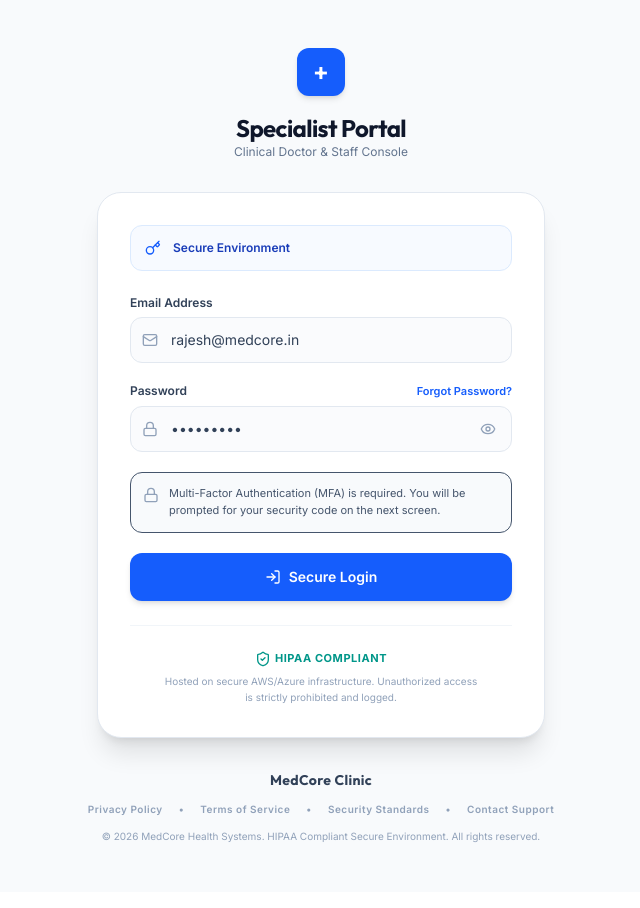
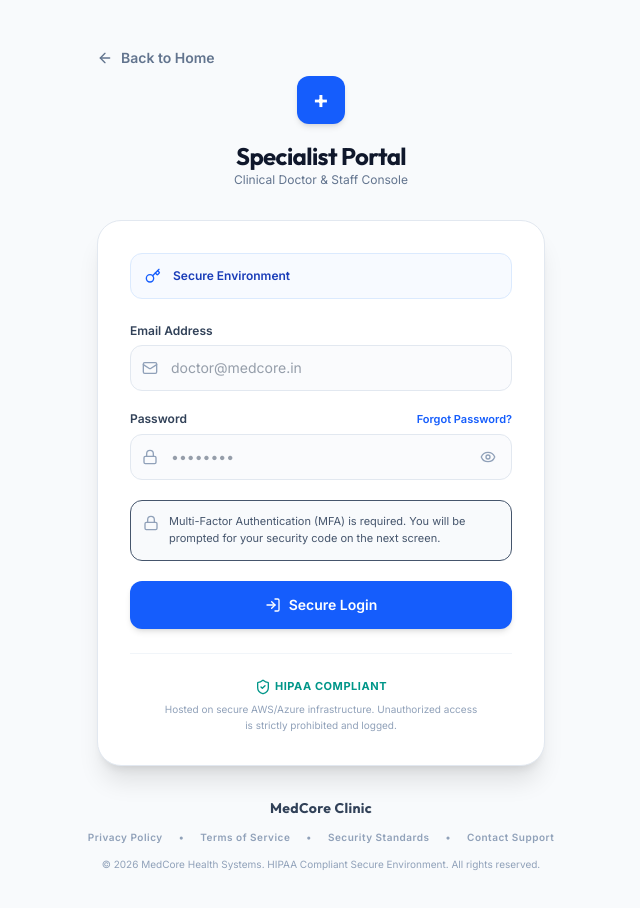
Before and after one commit to Arutkumaran7/Clinic, a React (Vite) app: page / in a window 1280 px wide. Both pictures are taken after a click on the button "Staff Portal". Shown: the top 908 px of the page, without its empty margins (319-959 px from the left). Built offline with nearby package versions, Linux system fonts and the light colour scheme; no server answers.

Commit message:
Update clinic application components and AWS deployment scripts

```diff
--- a/index.html
+++ b/index.html
@@ -3,7 +3,7 @@
   <head>
     <meta charset="UTF-8" />
     <meta name="viewport" content="width=device-width, initial-scale=1.0" />
-    <title>My Google AI Studio App</title>
+    <title>Medcore</title>
   </head>
   <body>
     <div id="root"></div>
--- a/src/App.tsx
+++ b/src/App.tsx
@@ -398,6 +398,7 @@ export default function App() {
               exit={{ opacity: 0 }}
             >
               <StaffLogin
+                onBack={() => setCurrentView('home')}
                 onLoginSuccess={(token, doctorInfo) => {
                   setDoctorToken(token);
                   setLoggedInDoctor(doctorInfo);
--- a/src/components/ContactSupport.tsx
+++ b/src/components/ContactSupport.tsx
@@ -207,7 +207,7 @@ export default function ContactSupport({ onBack }: ContactSupportProps) {
                 </div>
                 <div>
                   <span className="text-slate-400 block text-[10px] uppercase font-bold tracking-wider mb-0.5">Emergency Helpline</span>
-                  <span className="text-slate-800 font-bold text-sm">+91 11 4930 2039</span>
+                  <span className="text-slate-800 font-bold text-sm">0452 124 124 4444</span>
                 </div>
               </div>
 
@@ -227,7 +227,7 @@ export default function ContactSupport({ onBack }: ContactSupportProps) {
                 </div>
                 <div>
                   <span className="text-slate-400 block text-[10px] uppercase font-bold tracking-wider mb-0.5">Clinic Location</span>
-                  <span className="text-slate-800 leading-relaxed block text-sm">Connaught Place, New Delhi, 110001, India</span>
+                  <span className="text-slate-800 leading-relaxed block text-sm">15, Khader Nawaz Khan Road, Nungambakkam, Chennai, 600006, Tamil Nadu, India</span>
                 </div>
               </div>
             </div>
--- a/src/components/HelpCenter.tsx
+++ b/src/components/HelpCenter.tsx
@@ -28,7 +28,7 @@ const ARTICLES: Article[] = [
       '2. Use our dynamic search box to look for clinical specialties, doctor names, or diagnostic fields.',
       '3. Review the available doctors, clinical experiences, and patient feedback ratings on the specialist grid.',
       '4. Click the "Book Appointment" button on your preferred specialist\'s profile card.',
-      '5. Choose your mode of consultation: "In-Person Consultation" at our New Delhi center or "Virtual Telehealth" on-screen.',
+      '5. Choose your mode of consultation: "In-Person Consultation" at our Chennai center or "Virtual Telehealth" on-screen.',
       '6. Select a preferred day in July 2026 and choose an open hourly time slot.',
       '7. Enter the patient\'s full name, clinical reason or notes, and click "Book Consultation" to lock in the appointment.',
       '8. Note: For any reschedules or cancellations, you can contact our central front-desk desk anytime.'
@@ -64,7 +64,7 @@ const ARTICLES: Article[] = [
     summary: 'Instructions on medication renewals and direct local home deliveries.',
     content: [
       '• Follow-up Directives: For patient safety, refills for chronic medication plans require a brief physical or virtual medical review if your previous consultation was more than 3 months ago.',
-      '• Pharmacy Delivery: We offer direct pharmacy home delivery services across Delhi NCR, or you can opt for quick curbside pick-up at our physical pharmacy counter in Connaught Place.',
+      '• Pharmacy Delivery: We offer direct pharmacy home delivery services across Chennai, or you can opt for quick curbside pick-up at our physical pharmacy counter in T. Nagar, Chennai.',
       '• Requesting Renewals: To request a quick renewal, simply contact our diagnostic center helpline with your medical case reference ID.'
     ]
   },
--- a/src/components/LandingPage.tsx
+++ b/src/components/LandingPage.tsx
@@ -30,7 +30,7 @@ export default function LandingPage({ onNavigate, topDoctors, onBookDoctor, onSe
           </h1>
 
           <p className="text-slate-600 text-base sm:text-lg leading-relaxed max-w-xl">
-            Experience world-class healthcare in India with our leading clinical experts. Book your in-person diagnosis at our New Delhi center or request a secure virtual consultation instantly.
+            Experience world-class healthcare in India with our leading clinical experts. Book your in-person diagnosis at our Chennai center or request a secure virtual consultation instantly.
           </p>
 
           <div className="flex flex-wrap gap-4 w-full sm:w-auto mt-2">
--- a/src/components/StaffLogin.tsx
+++ b/src/components/StaffLogin.tsx
@@ -1,14 +1,15 @@
 import { useState, FormEvent } from 'react';
 import { motion } from 'motion/react';
-import { ShieldCheck, Mail, Lock, Eye, EyeOff, LogIn, Key, PhoneCall, AlertCircle } from 'lucide-react';
+import { ShieldCheck, Mail, Lock, Eye, EyeOff, LogIn, Key, PhoneCall, AlertCircle, ArrowLeft } from 'lucide-react';
 
 interface StaffLoginProps {
+  onBack: () => void;
   onLoginSuccess: (token: string, doctorInfo: any) => void;
 }
 
-export default function StaffLogin({ onLoginSuccess }: StaffLoginProps) {
-  const [email, setEmail] = useState('rajesh@medcore.in');
-  const [password, setPassword] = useState('doctor123');
+export default function StaffLogin({ onBack, onLoginSuccess }: StaffLoginProps) {
+  const [email, setEmail] = useState('');
+  const [password, setPassword] = useState('');
   const [showPassword, setShowPassword] = useState(false);
   const [isLoading, setIsLoading] = useState(false);
   const [error, setError] = useState<string | null>(null);
@@ -37,7 +38,18 @@ export default function StaffLogin({ onLoginSuccess }: StaffLoginProps) {
   };
 
   return (
-    <div className="bg-slate-50 min-h-screen font-sans flex flex-col justify-between py-12 px-6">
+    <div className="bg-slate-50 min-h-screen font-sans flex flex-col justify-between py-12 px-6 relative">
+      {/* Back Button */}
+      <div className="max-w-md w-full mx-auto mb-2">
+        <button
+          onClick={onBack}
+          className="flex items-center gap-2 text-slate-500 hover:text-slate-800 text-sm font-semibold transition cursor-pointer group"
+        >
+          <ArrowLeft className="w-4 h-4 group-hover:-translate-x-1 transition-transform" />
+          Back to Home
+        </button>
+      </div>
+
       {/* Top logo */}
       <div className="flex flex-col items-center mb-4">
         <div className="w-12 h-12 bg-blue-600 rounded-xl flex items-center justify-center text-white font-bold text-2xl shadow-md mb-4">
--- a/src/data/mockData.ts
+++ b/src/data/mockData.ts
@@ -333,7 +333,7 @@ export const FAQ_ITEMS: FAQItem[] = [
   {
     id: 'faq-4',
     question: 'Where is the clinic located, and can I walk in?',
-    answer: 'Our main diagnostic clinic is located in Connaught Place, New Delhi, India. While we accommodate emergency cases immediately, we highly recommend booking an appointment online to ensure minimal waiting time.',
+    answer: 'Our main diagnostic clinic is located in T. Nagar, Chennai, India. While we accommodate emergency cases immediately, we highly recommend booking an appointment online to ensure minimal waiting time.',
     category: 'Prescription Refills'
   }
 ];
```
Also changed, not shown: 2 other files (tests, documents, lock files or other folders).
